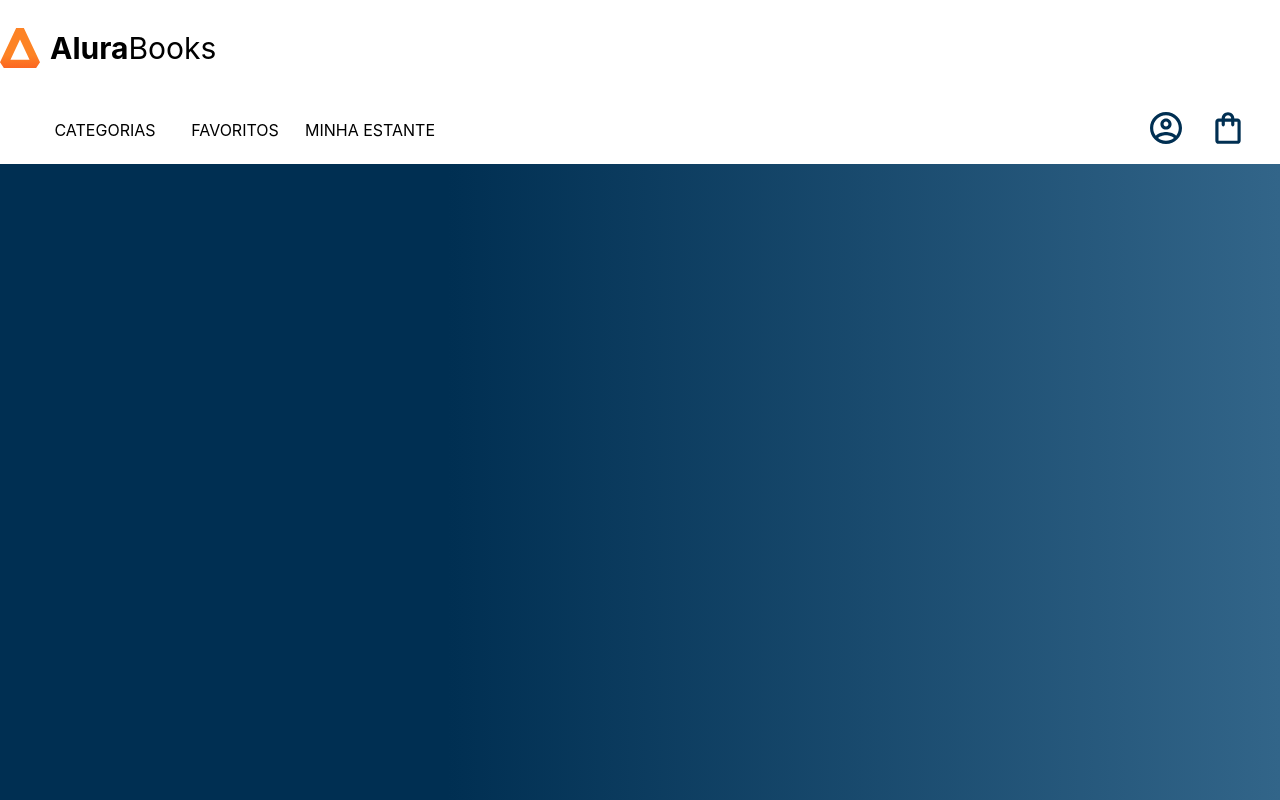
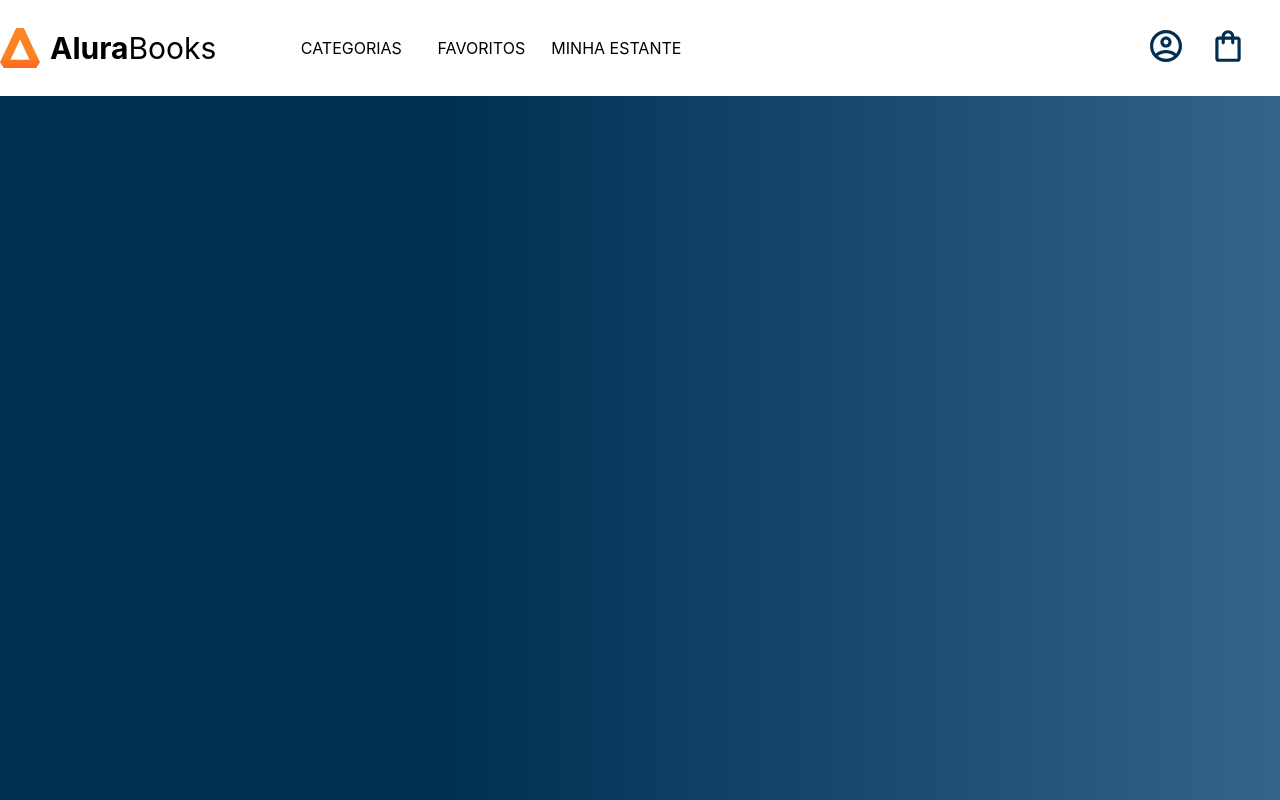
Before and after one commit to gustavocabreira/alura-books, a React (Create React App) app: page / in a window 1280 px wide. Built offline with nearby package versions, Linux system fonts and the light colour scheme.

Commit message:
refactor: styled components

```diff
--- a/src/components/Header/index.js
+++ b/src/components/Header/index.js
@@ -5,7 +5,6 @@ import styled from 'styled-components';
 const HeaderContainer = styled.header`
   background-color: #fff;
   display: flex;
-  flex-wrap: wrap;
 `
 
 function Header() {
--- /dev/null
+++ b/src/components/Navbar/Icons/index.js
@@ -0,0 +1,33 @@
+import styled from 'styled-components';
+import profile from '../../../images/perfil.svg';
+import bag from '../../../images/sacola.svg';
+
+const icons = [
+  profile,
+  bag,
+];
+
+const IconsContainer = styled.ul`
+  display: flex;
+  align-items: center;
+`
+
+const Icon = styled.li`
+  list-style: none;
+  margin-right: 40px;
+  width: 25px;
+`
+
+function Icons() {
+  return (
+    <IconsContainer>
+      {icons.map((icon, index) => (
+        <Icon key={index} className="icon">
+          <img src={icon} alt="icon" />
+        </Icon>
+      ))}
+    </IconsContainer>
+  )
+}
+
+export default Icons;
--- /dev/null
+++ b/src/components/Navbar/Items/index.js
@@ -0,0 +1,36 @@
+import styled from 'styled-components';
+
+const navigationItems = [
+  'CATEGORIAS',
+  'FAVORITOS',
+  'MINHA ESTANTE',
+];
+
+const ItemContainer = styled.ul`
+  display: flex;
+`
+
+const Item = styled.li`
+  list-style: none;
+  min-width: 120px;
+  height: 100%;
+  padding: 0 5px;
+  display: flex;
+  justify-content: center;
+  align-items: center;
+  text-align: center;
+  font-size: 16px;
+  cursor: pointer;
+`
+
+function Items() {
+  return (
+    <ItemContainer>
+      {navigationItems.map((item, index) => (
+        <Item key={index}>{item}</Item>
+      ))}
+    </ItemContainer>
+  )
+}
+
+export default Items;
--- a/src/components/Navbar/index.js
+++ b/src/components/Navbar/index.js
@@ -1,34 +1,20 @@
-import './style.css';
-import profile from '../../images/perfil.svg';
-import bag from '../../images/sacola.svg';
+import Items from './Items';
+import Icons from './Icons';
+import styled from 'styled-components';
 
-const navigationItems = [
-  'CATEGORIAS',
-  'FAVORITOS',
-  'MINHA ESTANTE',
-];
-
-const icons = [
-  profile,
-  bag,
-];
+const NavbarContainer = styled.nav`
+  display: flex;
+  align-items: center;
+  justify-content: space-between;
+  width: 100%;
+`
 
 function Navbar() {
   return (
-    <nav className="navbar">
-      <ul className="options">
-        {navigationItems.map((item, index) => (
-          <li key={index} className="option">{item}</li>
-        ))}
-      </ul>
-      <ul className="icons">
-        {icons.map((icon, index) => (
-          <li key={index} className="icon">
-            <img src={icon} alt="icon" />
-          </li>
-        ))}
-      </ul>
-    </nav>
+    <NavbarContainer>
+      <Items></Items>
+      <Icons></Icons>
+    </NavbarContainer>
   )
 }
 
--- a/src/components/Navbar/style.css
+++ /dev/null
@@ -1,36 +0,0 @@
-.navbar {
-  display: flex;
-  align-items: center;
-  justify-content: space-between;
-  width: 100%;
-}
-
-li {
-  list-style: none;
-}
-
-.options {
-  display: flex;
-}
-
-.option {
-  min-width: 120px;
-  height: 100%;
-  padding: 0 5px;
-  display: flex;
-  justify-content: center;
-  align-items: center;
-  text-align: center;
-  font-size: 16px;
-  cursor: pointer;
-}
-
-.icons {
-  display: flex;
-  align-items: center;
-}
-
-.icon {
-  margin-right: 40px;
-  width: 25px;
-}
```
